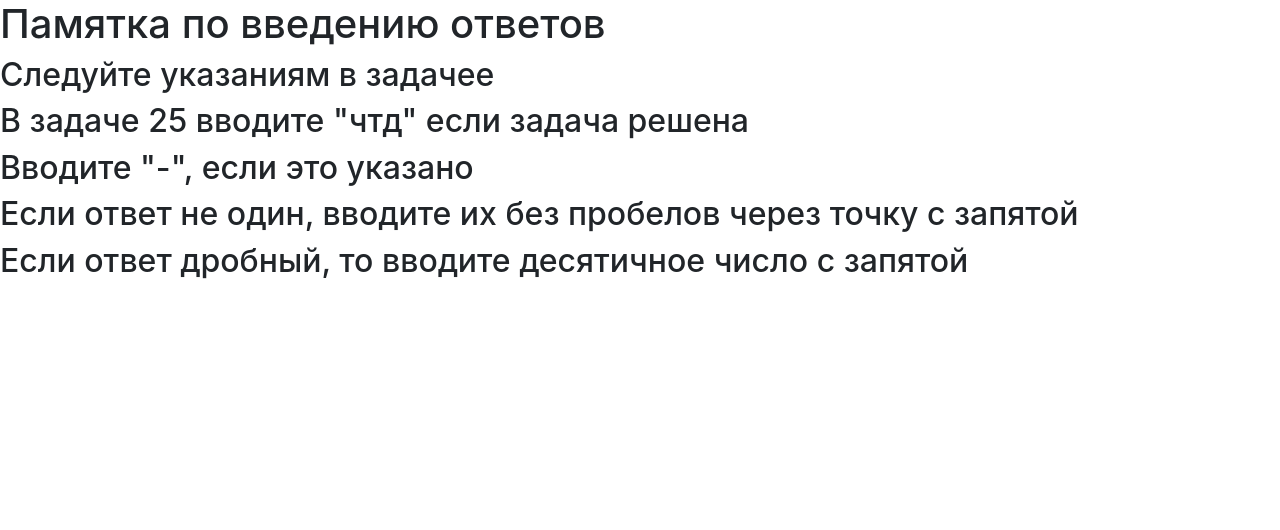
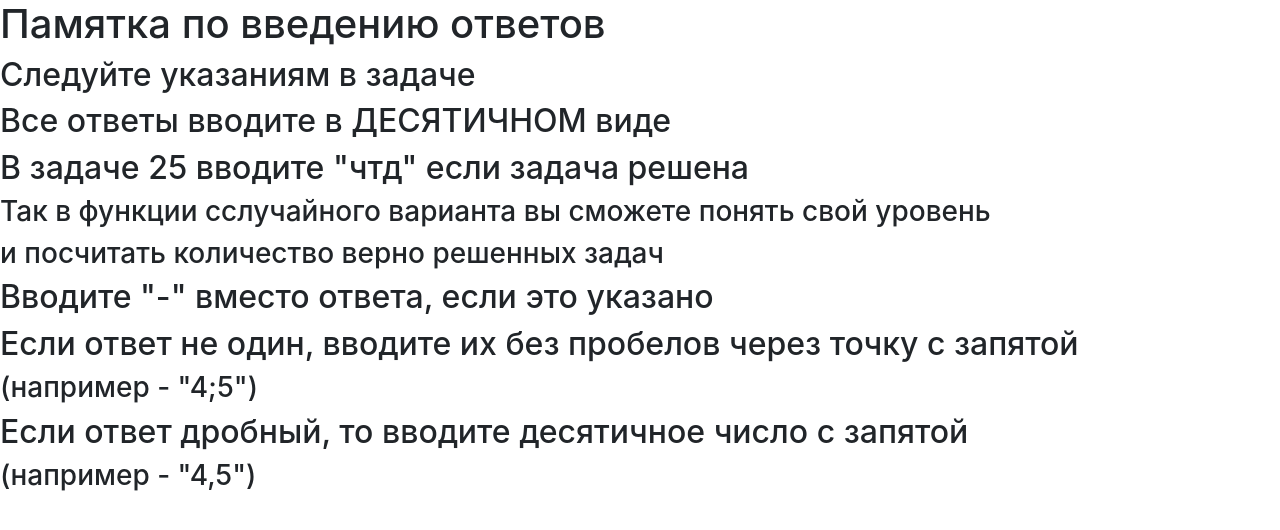
Before and after one commit to Churina-Margaery/WEB_project, a Flask app: template templates/format.html in a window 1280 px wide. Shown: the top 530 px of the page. Run offline with Flask 2, Linux system fonts and the light colour scheme; the template is opened without the code that fills it, so the values that code supplies are empty; some libraries are stand-ins or nearby versions.

Commit message:
Add files via upload

```diff
--- a/main.py
+++ b/main.py
@@ -2,6 +2,7 @@ from flask import render_template, url_for, request
 from flask import Flask
 import sqlite3
 import random
+import os
 
 app = Flask(__name__)
 app.config['SECRET_KEY'] = 'yandexlyceum_secret_key'
--- a/right.txt
+++ b/right.txt
@@ -1 +1 @@
--
+-2;-1;1;2, 15, (1;2), 10, чтд, 168
--- a/templates/format.html
+++ b/templates/format.html
@@ -12,10 +12,15 @@
 </head>
 <body>
     <h1>Памятка по введению ответов</h1>
-    <h2>Следуйте указаниям в задачее</h2>
+    <h2>Следуйте указаниям в задаче</h2>
+    <h2>Все ответы вводите в ДЕСЯТИЧНОМ виде</h2>
     <h2>В задаче 25 вводите "чтд" если задача решена</h2>
-    <h2>Вводите "-", если это указано</h2>
+    <h3>Так в функции сслучайного варианта вы сможете понять свой уровень</h3>
+    <h3>и посчитать количество верно решенных задач</h3>
+    <h2>Вводите "-" вместо ответа, если это указано</h2>
     <h2>Если ответ не один, вводите их без пробелов через точку с запятой</h2>
+    <h3>(например - "4;5")</h3>
     <h2>Если ответ дробный, то вводите десятичное число с запятой</h2>
+    <h3>(например - "4,5")</h3>
 </body>
 </html>
--- a/templates/main_page.html
+++ b/templates/main_page.html
@@ -13,10 +13,10 @@
 <p>
     <body>
     <div class="alert alert-success" role="alert">
-      Простая и удобная подготовка к экзамену!
+      Простая и удобная подготовка к экзамену ОГЭ по математике!
     </div>
     <div class="alert alert-danger" role="alert">
-      21-26 задачи по математике с возможностью проверки ответа
+      Задачи, аналогичные 21-26 задачам по математике, с возможностью проверки ответа
     </div>
     <div class="alert alert-success" role="alert">
       Задания соответствуют уровню ОГЭ по математике
```
